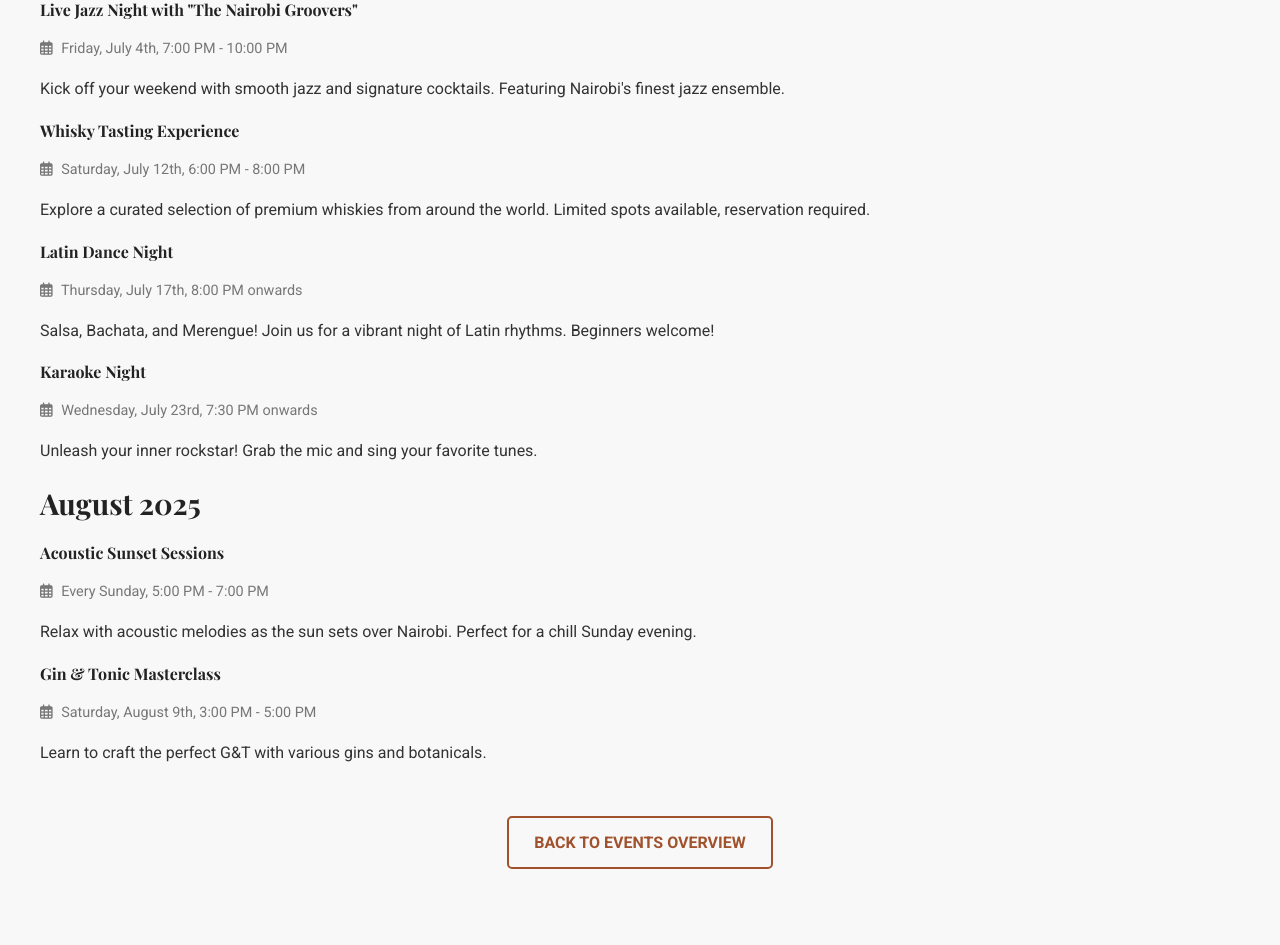
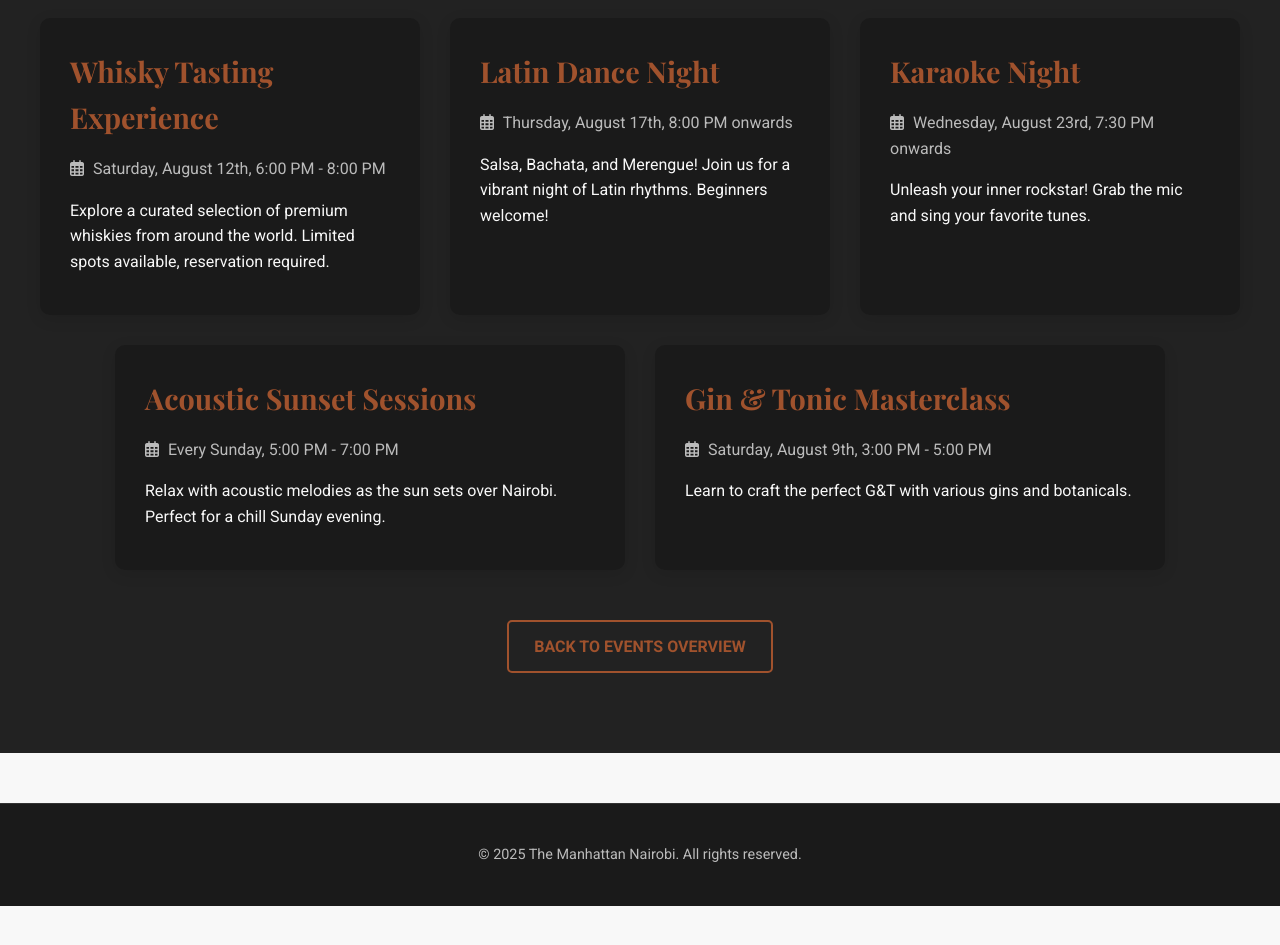
Before and after one commit to JaysonOpondo/The-Manhattan-Nairobi, a plain HTML site: page events-calendar.html in a window 1280 px wide. Shown: the part 613-1558 px from the top of the page. After the commit the page ends 1519 px from the top, so only its background shows below. Drawn offline with nearby package versions, Linux system fonts and the light colour scheme.

Commit message:
Code Changes

```diff
--- a/events-calendar.html
+++ b/events-calendar.html
@@ -37,39 +37,28 @@
     </header>
 
     <main>
-        <section id="events-calendar-details" class="section-padded">
+        <section id="events-calendar-details" class="section-padded section-dark">
             <div class="container">
-                <h2>Full Events Schedule</h2>
+                <h2 class="text-center">Full Events Schedule</h2>
 
                 <div class="event-month">
-                    <h3>July 2025</h3>
+                    <h3>August 2025</h3>
                     <div class="event-list">
                         <div class="event-item-full">
-                            <h4>Live Jazz Night with "The Nairobi Groovers"</h4>
-                            <p class="event-date"><i class="far fa-calendar-alt"></i> Friday, July 4th, 7:00 PM - 10:00 PM</p>
-                            <p>Kick off your weekend with smooth jazz and signature cocktails. Featuring Nairobi's finest jazz ensemble.</p>
-                        </div>
-                        <div class="event-item-full">
                             <h4>Whisky Tasting Experience</h4>
-                            <p class="event-date"><i class="far fa-calendar-alt"></i> Saturday, July 12th, 6:00 PM - 8:00 PM</p>
+                            <p class="event-date"><i class="far fa-calendar-alt"></i> Saturday, August 12th, 6:00 PM - 8:00 PM</p>
                             <p>Explore a curated selection of premium whiskies from around the world. Limited spots available, reservation required.</p>
                         </div>
                         <div class="event-item-full">
                             <h4>Latin Dance Night</h4>
-                            <p class="event-date"><i class="far fa-calendar-alt"></i> Thursday, July 17th, 8:00 PM onwards</p>
+                            <p class="event-date"><i class="far fa-calendar-alt"></i> Thursday, August 17th, 8:00 PM onwards</p>
                             <p>Salsa, Bachata, and Merengue! Join us for a vibrant night of Latin rhythms. Beginners welcome!</p>
                         </div>
                         <div class="event-item-full">
                             <h4>Karaoke Night</h4>
-                            <p class="event-date"><i class="far fa-calendar-alt"></i> Wednesday, July 23rd, 7:30 PM onwards</p>
+                            <p class="event-date"><i class="far fa-calendar-alt"></i> Wednesday, August 23rd, 7:30 PM onwards</p>
                             <p>Unleash your inner rockstar! Grab the mic and sing your favorite tunes.</p>
                         </div>
-                    </div>
-                </div>
-
-                <div class="event-month">
-                    <h3>August 2025</h3>
-                    <div class="event-list">
                         <div class="event-item-full">
                             <h4>Acoustic Sunset Sessions</h4>
                             <p class="event-date"><i class="far fa-calendar-alt"></i> Every Sunday, 5:00 PM - 7:00 PM</p>
--- a/events.css
+++ b/events.css
@@ -400,6 +400,61 @@ nav .logo a {
     margin-right: 5px;
 }
 
+/* Events Calendar Specific Styles */
+.event-month {
+    margin-bottom: 40px;
+}
+
+.event-month h3 {
+    color: #222; /* Keep original color for month headers */
+    text-align: center;
+    margin-bottom: 30px;
+    font-size: 2em;
+}
+
+.event-list {
+    display: flex;
+    flex-wrap: wrap;
+    gap: 30px;
+    justify-content: center;
+}
+
+.event-item-full {
+    background-color: #1a1a1a; /* Dark background similar to event-item */
+    color: #f8f8f8; /* Light text color for contrast */
+    padding: 30px;
+    border-radius: 10px;
+    box-shadow: 0 4px 15px rgba(0, 0, 0, 0.1);
+    flex: 1;
+    min-width: 280px;
+    max-width: 450px;
+    transition: transform 0.3s ease, box-shadow 0.3s ease;
+    text-align: left; /* Align text left as in the example */
+}
+
+.event-item-full:hover {
+    transform: translateY(-10px);
+    box-shadow: 0 8px 25px rgba(0, 0, 0, 0.2);
+}
+
+.event-item-full h4 {
+    color: #A0522D; /* Sienna for event titles */
+    font-size: 1.8em; /* Slightly larger for prominence */
+    margin-bottom: 10px;
+}
+
+.event-item-full .event-date {
+    color: #bbb; /* Lighter color for date */
+    font-size: 1em;
+    margin-bottom: 15px;
+}
+
+.event-item-full p {
+    color: #f8f8f8; /* Light text for descriptions */
+    margin-bottom: 10px;
+}
+
+
 /* Gallery Section */
 .gallery-grid {
     display: grid;
@@ -574,6 +629,13 @@ footer {
     .gallery-grid {
         grid-template-columns: 1fr;
     }
+
+    /* Events Calendar Specific Styles - Responsive */
+    .event-item-full {
+        width: 90%;
+        max-width: 400px;
+        margin-bottom: 20px;
+    }
 }
 
 /* Burger Animation */
```
Also changed, not shown: index.html (+7 -7 lines).
